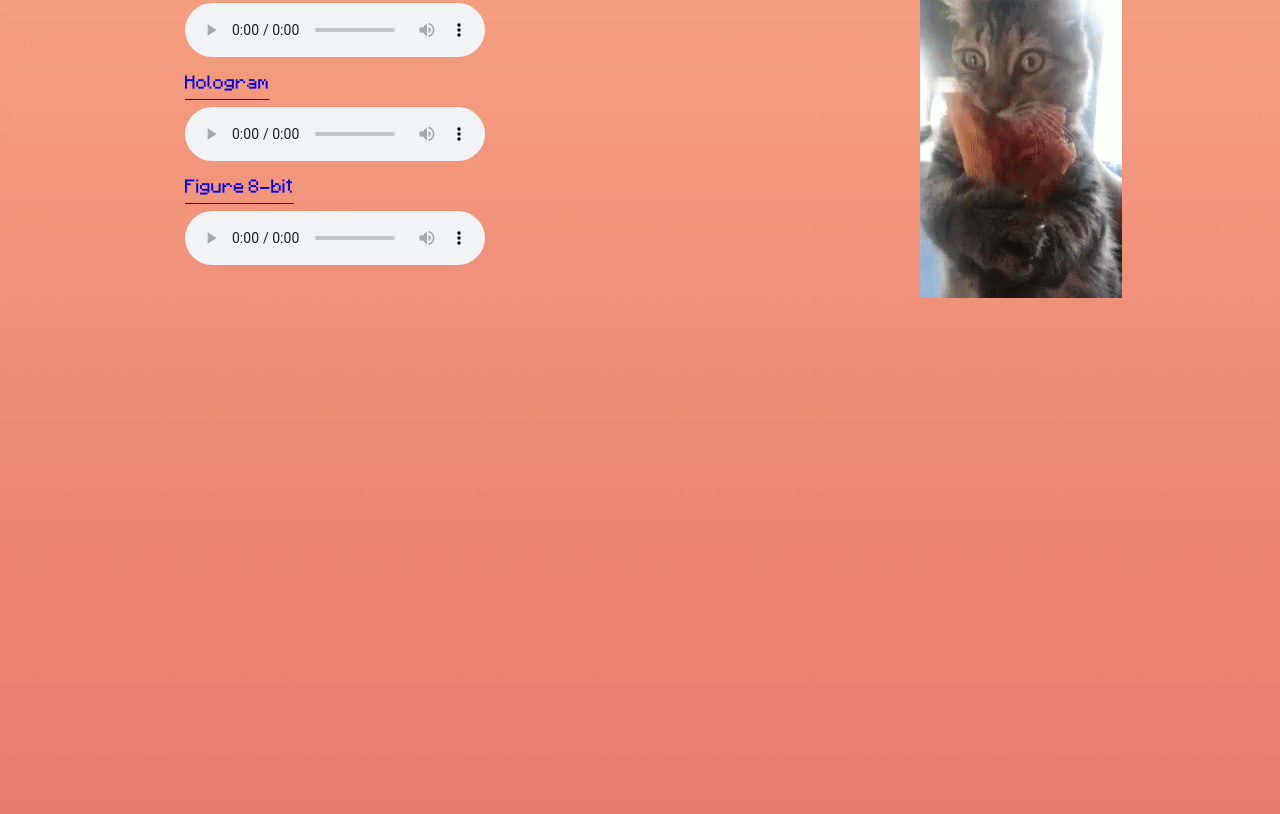
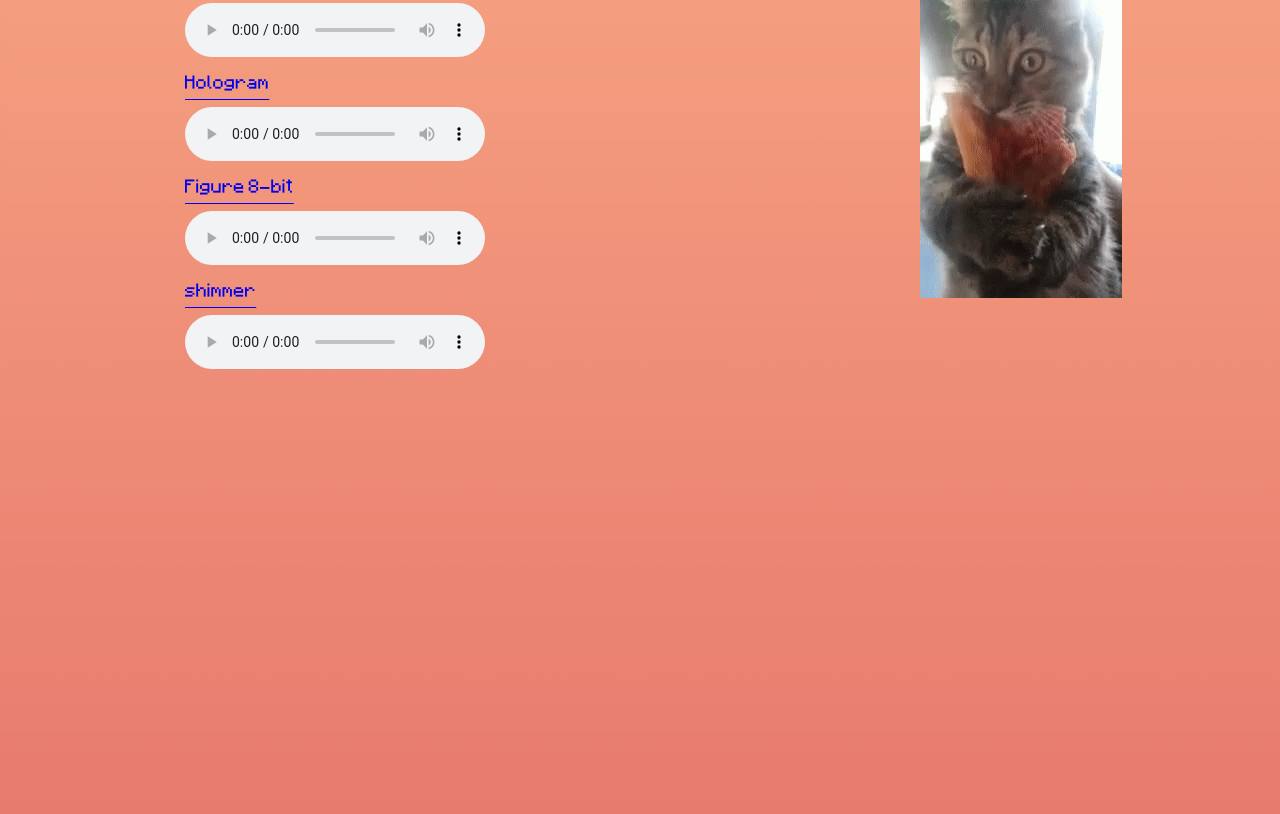
Before and after one commit to elepants/elepants.github.io, a plain HTML site: page music.html in a window 1280 px wide. Shown: the part 635-1449 px from the top of the page. Drawn offline with Linux system fonts and the light colour scheme.

Commit message:
added simmer

```diff
--- a/music.html
+++ b/music.html
@@ -46,6 +46,7 @@
         </header>
 
     <h2 id="trackslist"> give some a listen: </h2>
+
       <p> <a href="http://tinyurl.com/2dk8plst" target="_blank">Arcos</a> </p>
     <audio controls="controls1" src="Arcos.mp3">
       <source src="Arcos.mp3" type="audio/mpeg">
@@ -70,6 +71,12 @@
         <source src="Figure-8-bit.ogg" type="audio/ogg">
           Your browser does not support the HTML5 Audio element.
       </audio>
+      <p> <a href="http://tinyurl.com/2ygnnp3l" target="_blank">shimmer</a> </p>
+      <audio controls="controls5" src="simmer.mp3">
+        <source src="simmerreal.mp3" type="audio/mpeg">
+        <source src="simmerreal.ogg" type="audio/ogg">
+          Your browser does not support the HTML5 Audio element.
+      </audio>
       <br>
       <br>
       <br>
```
Also changed, not shown: 2 other files.
